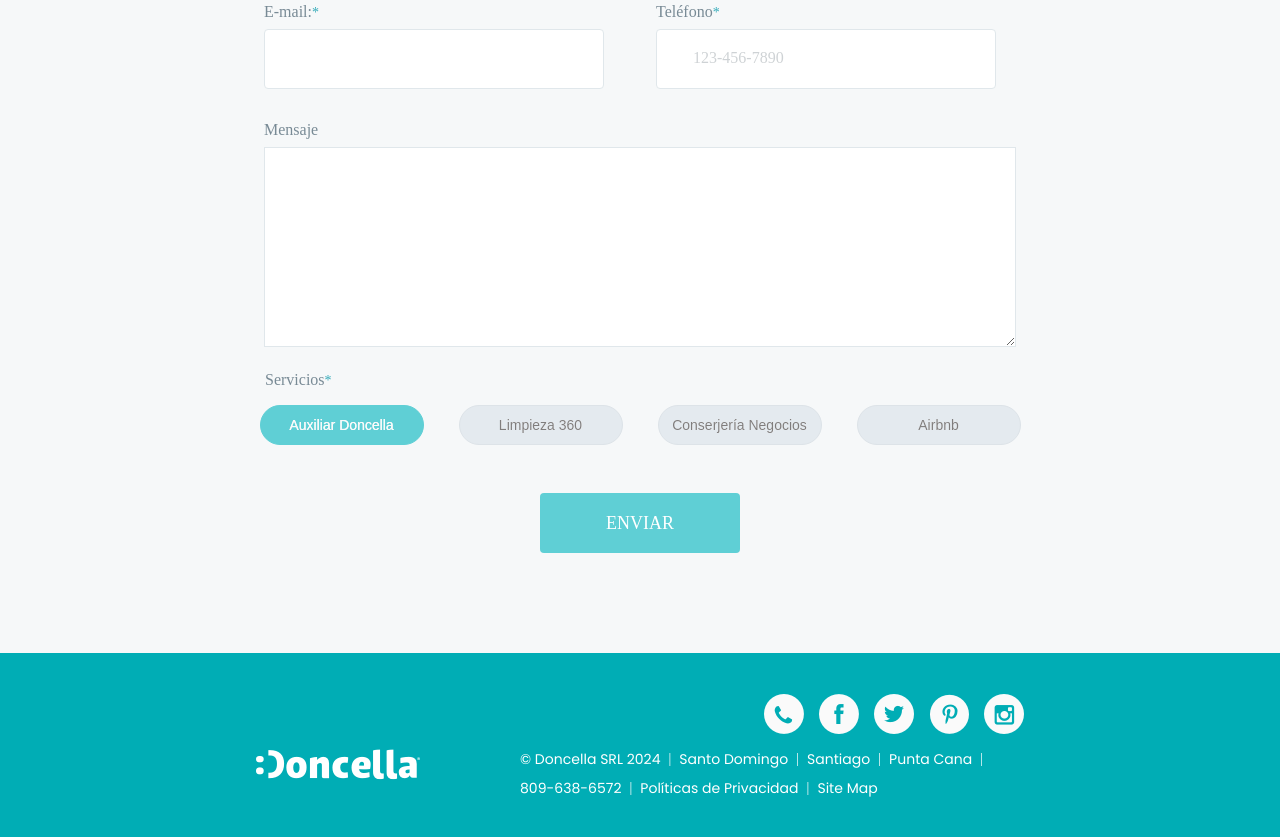
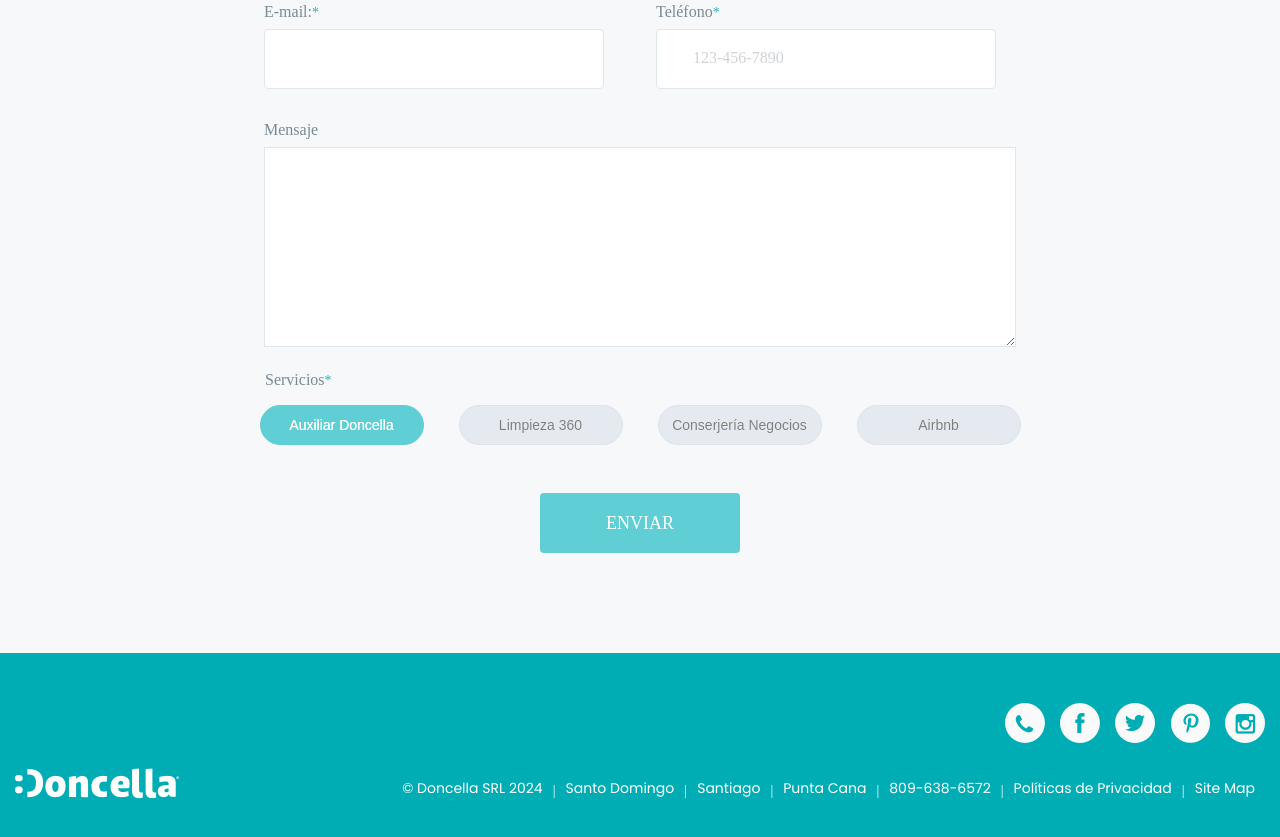
Before and after one commit to pavelgtr/card-slider, a plain HTML site: page index.html in a window 1280 px wide. Shown: the part 2238-3075 px from the top of the page. Drawn offline with Linux system fonts and the light colour scheme; files whose address does not match are found by name.

Commit message:
correct footer font wrap issue and center

```diff
--- a/CSS/styles.css
+++ b/CSS/styles.css
@@ -774,10 +774,9 @@ legend {
 
 /* <------------------------------------------ FOOTER ------------------------------------------> */
 
-footer {
+/* footer {
   display: flex;
-  /* flex-direction: column; */
-}
+} */
 
 .footer-banner {
   background-color: #00adb5;
@@ -785,26 +784,78 @@ footer {
 }
 
 .footer-content {
-  display: block;
-  width: 80%;
-  padding: 2% 10%;
+  display: flex;
+  flex-direction: column;
+  max-width: 1250px;
+  min-width: 1041px;
+  padding: 2% 0;
   padding-bottom: 4rem;
   margin-left: auto;
   margin-right: auto;
+  justify-content: flex-start;
 }
 
 .footer-list {
   color: #00adbb;
   display: flex;
   list-style: none;
+  flex-wrap: nowrap;
   justify-content: space-between;
-  font-size: 14px;
+  /* font-size: 14px; */
+  font-size: clamp();
   padding-top: 2%;
   font-family: "Lato-Regular";
   font-size: 14px;
   color: #ffffff;
   letter-spacing: 0.02px;
+  /* padding-left: 20%;
+  padding-right: 20%; */
+
 }
+
+.footer-list .links {
+  color: var(--doncella-white-color);
+  display: flex;
+  align-items: flex-end;
+  /* margin-left: 100px; */
+  white-space: nowrap;
+  /* flex-wrap: nowrap; */
+  /* gap: 2.5rem; */
+  font-family: "Lato-Regular";
+  /* font-size: 14px; */
+  font-size: clamp(12px, 2vw, 14px);
+
+  /* max-width: 1200px; */
+}
+
+.footer-list a {
+  color: #ffffff;
+  padding: 0 10px;
+}
+
+
+.footer-social-media {
+  display: flex;
+  justify-content: flex-end;
+  gap: 15px;
+  padding-top: 2%;
+  width: 100%;
+}
+
+.hidden-copyright {
+  display: none;
+}
+
+@media screen and (width <= 1180px){
+  .footer-content {
+    min-width: 100%;
+  }
+
+  .footer-list .links {
+
+    font-size: 12px;
+  }
+  }
 
 /* For larger screens, only the large logo is visible */
 .footer-list #footer-logo-large {
@@ -816,53 +867,19 @@ footer {
   display: none;
 }
 
-.footer-list .links {
-  color: var(--doncella-white-color);
-  display: flex;
-  align-items: end;
-  margin-left: 100px;
-  /* width: 100%; */
-  gap: 0.5rem;
-  font-family: "Lato-Regular";
-  font-size: 14px;
-  max-width: 1200px;
-  /* border: var(--red-border-test); */
-}
 
-.footer-list a {
-  color: #ffffff;
-}
+/* @media (max-width: 1160) {
+  .footer-list .links {
+    font-size: 10px;
+    flex-wrap: wrap;
 
-/* .footer-content {
+    min-width: 550px;
+  }
+
 } */
 
-.footer-social-media {
-  display: flex;
-  justify-content: end;
-  /* padding-left: 40vw; */
-  margin: 0 auto;
-  gap: 15px;
-  width: 100%;
-  padding-top: 2%;
-}
 
-.hidden-copyright {
-  display: none;
-}
-
-.mobile-bottom {
-}
-
-@media screen and (width <= 1320px) {
-  .footer-list .links {
-    font-size: 14px;
-    flex-wrap: wrap;
-    min-width: 550px;
-    justify-content: left;
-    align-items: center;
-    margin-left: 100px;
-  }
-}
+/* --------------------------------------- THIS WORKS WELL --------------------------------------- */
 
 @media screen and (max-width: 1000px) {
   body,
@@ -870,8 +887,10 @@ footer {
     overflow-x: hidden;
   }
 
+
+  /* Show the mobile logo */
   .footer-list #footer-logo {
-    display: block; /* Show the mobile logo */
+    display: block;
   }
 
   .footer-list #footer-logo-large {
```
